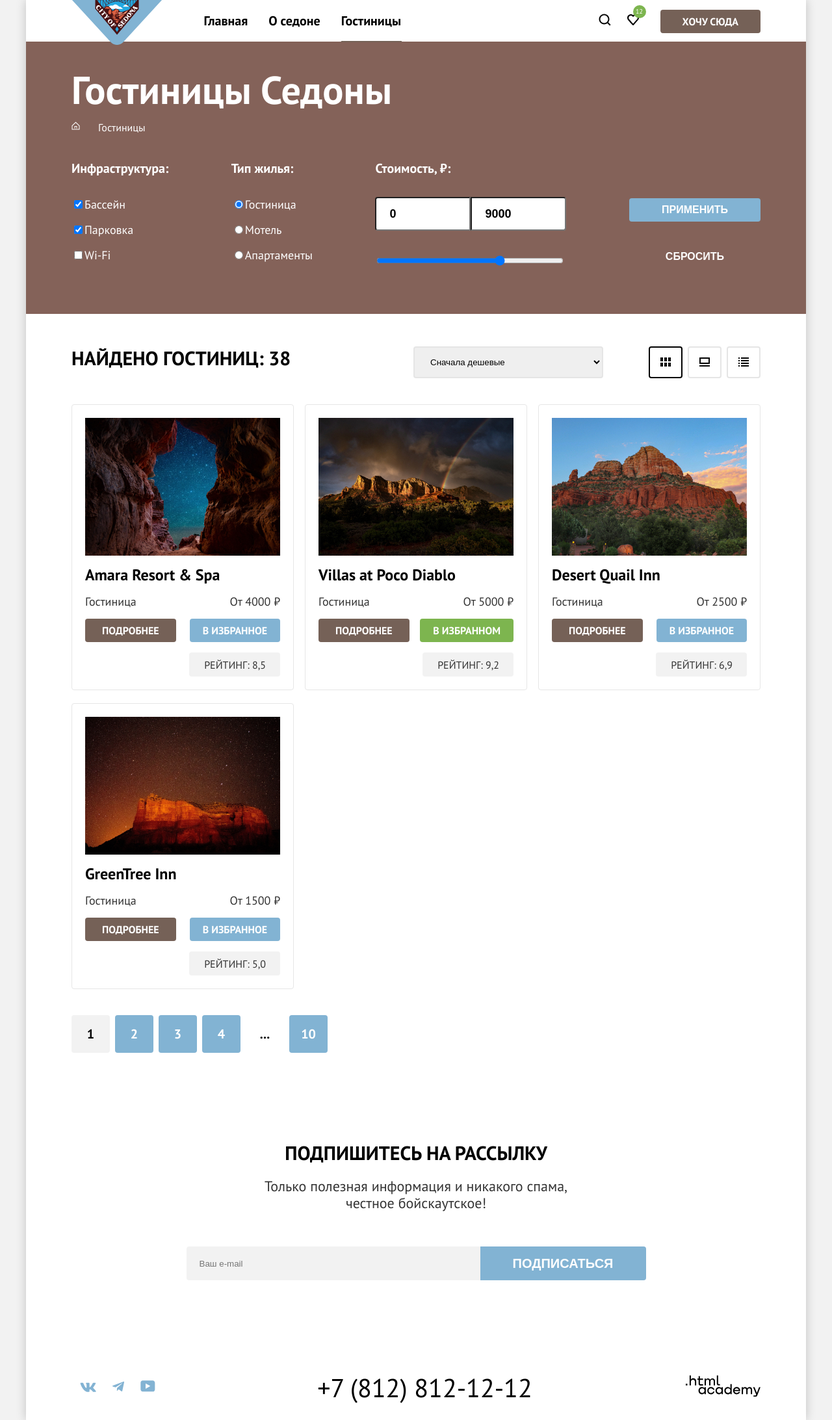
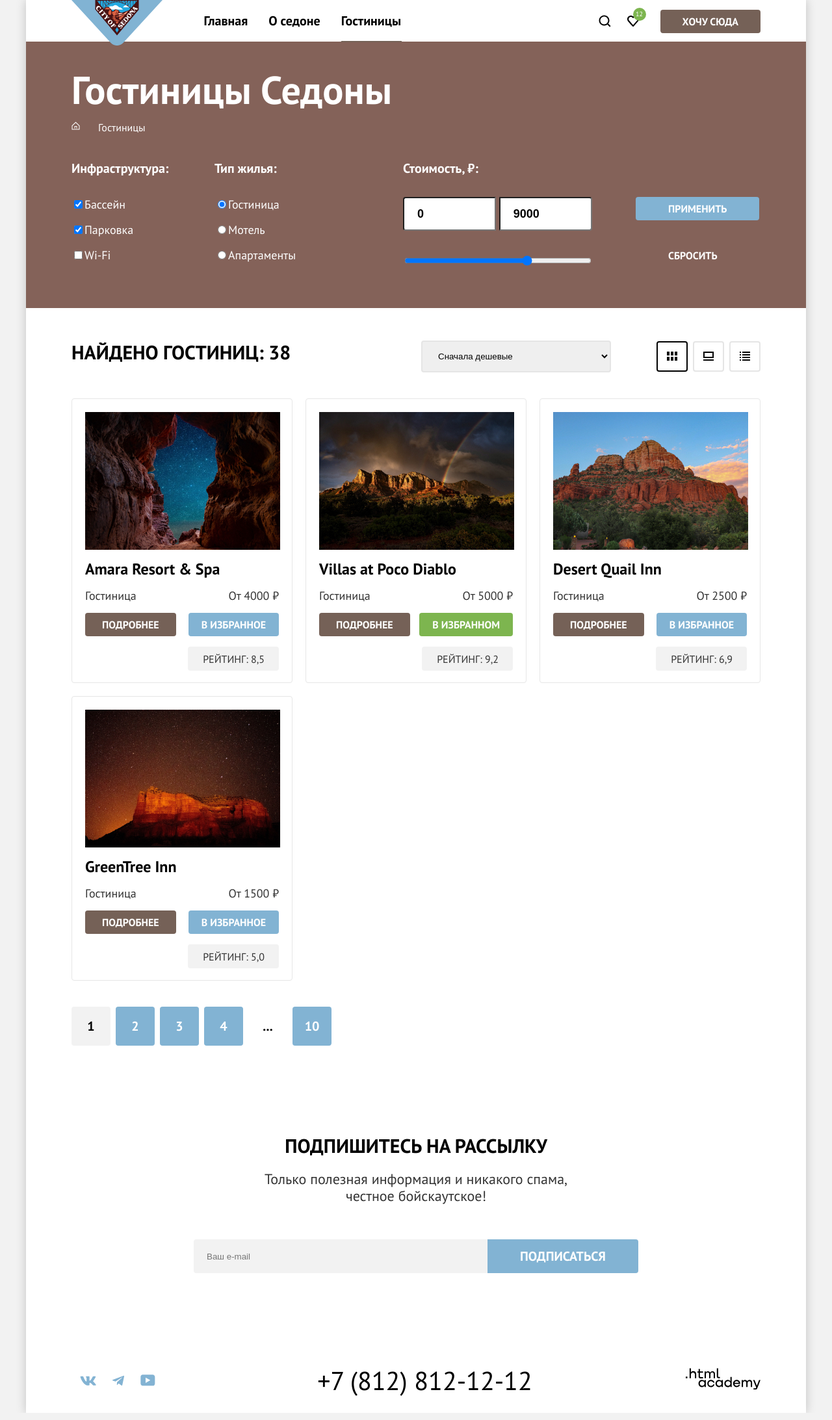
Before and after one commit to htmlacademy-htmlcss/963049-sedona-39, a website: page catalog.html in a window 1280 px wide. Shown: the whole page at 65% size. Drawn offline with Linux system fonts and the light colour scheme.

Commit message:
Добавление сеток на гридах

```diff
--- a/catalog.html
+++ b/catalog.html
@@ -332,9 +332,7 @@
       </main>
 
       <footer class="main-footer footer" data-test="footer">
-        <ul class="footer-list">
-          <li class="footer-list__item footer-social">
-            <ul class="footer-social-list social-list">
+        <ul class="footer__social-list social-list">
           <li class="social-list__item">
             <a class="social-list__link" href="https://vk.com/htmlacademy" aria-label="Логотип ВКонтакте">
               <svg width="25" height="15" viewBox="0 0 25 15" fill="none" xmlns="http://www.w3.org/2000/svg">
@@ -357,12 +355,8 @@
             </a>
           </li>
         </ul>
-          </li>
-          <li class="footer-list__item contacts-phone">
-            <a class="contacts-phone__link" href="tel:+78128121212">+7 (812) 812-12-12</a>
-          </li>
-          <li class="footer-list__item footer-logo">
-            <a class="footer-logo__link" href="https://htmlacademy.ru/" aria-label="Логотип HTML Academy">
+        <a class="footer__contacts-phone-link" href="tel:+78128121212">+7 (812) 812-12-12</a>
+        <a class="footer__logo-link" href="https://htmlacademy.ru/" aria-label="Логотип HTML Academy">
           <svg width="115" height="34" viewBox="0 0 115 34" fill="none" xmlns="http://www.w3.org/2000/svg">
             <g clip-path="url(#clip0_33515_1190)">
             <path d="M0 13.2564V15.8564H2.5V13.2564H0Z" fill="black"/>
@@ -385,8 +379,6 @@
             </defs>
             </svg>
         </a>
-          </li>
-        </ul>
       </footer>
 
     </div>
--- a/styles/styles.css
+++ b/styles/styles.css
@@ -25,6 +25,7 @@
 body {
   display: flex;
   flex-direction: column;
+  min-width: 1280px;
   min-height: 100%;
   margin: 0;
   font-family: "PT Sans", sans-serif;
@@ -36,12 +37,22 @@
   background-color: #f2f2f2;
 }
 
+*,
+*::after,
+*::before {
+  box-sizing: border-box;
+}
+
 .main-container {
-  min-width: 1200px;
+  display: flex;
+  flex-direction: column;
+  width: 1200px;
   margin: 0 auto;
-  margin-right: 40px;
-  margin-left: 40px;
   box-shadow: 0 0 15px 0 #00000033;
+}
+
+.button {
+  font-family: "PT Sans";
 }
 
 .visually-hidden {
@@ -60,38 +71,35 @@
 /* Header */
 
 .header {
+  position: relative;
+  width: 1200px;
   margin: 0 auto;
-  padding: 14px 70px;
+  padding: 0 70px;
   background-color: #ffffff;
+  z-index: 1;
 }
 
 .logo-nav__image {
-  position: absolute;
   display: block;
-  top: -15px;
-  left: 0;
+  margin-bottom: -6px;
   width: 140px;
   height: 70px;
 }
 
 .navigation {
   display: flex;
-  flex-direction: row;
   justify-content: space-between;
   align-items: center;
 }
 
 .navigation-wrap {
-  position: relative;
   display: flex;
-  flex-direction: row;
   justify-content: space-between;
   width: 507px;
 }
 
 .navigation-list {
   display: flex;
-  flex-direction: row;
   justify-content: space-between;
   align-items: center;
   flex-wrap: wrap;
@@ -142,11 +150,18 @@
 }
 
 .user-list__item:not(:last-child) {
-  margin-right: 24px;
+  margin-right: 4px;
 }
 
 .user-list__item:last-child {
-  margin-left: 8px;
+  margin-left: 18px;
+}
+
+.user-list__link {
+  display: flex;
+  justify-content: center;
+  align-items: center;
+  padding: 10px;
 }
 
 .user-list__link-heart {
@@ -156,8 +171,8 @@
 .user-list__link-heart::after {
   position: absolute;
   content: '12';
-  top: -14px;
-  left: 10px;
+  top: 0;
+  left: 20px;
   display: flex;
   justify-content: center;
   align-items: center;
@@ -169,7 +184,7 @@
   line-height: 10px;
   text-align: center;
   color: #ffffff;
-  background-color: #7DB54F;
+  background-color: #7db54f;
   border-radius: 50%;
 }
 
@@ -191,24 +206,28 @@
 
 .main-page {
   flex-grow: 1;
+  min-height: 100vh;
   background-color: #ffffff;
 }
 
 /* Hero */
 
 .hero-image-wrap {
-  background-image: url("../images/main/hero-background.jpg");
+  min-height: 485px;
+  background-image: url(../images/main/hero-bottom-base.svg) ,url(../images/main/hero-background.jpg);
   background-color: #846259;
-  background-size: cover;
-  background-position: center;
+  background-size: 100% auto, cover;
+  background-position: center bottom, center;
   background-repeat: no-repeat;
+}
+
+.hero-image-wrap__title {
+  padding-top: 51px;
 }
 
 .hero-image {
   display: block;
   margin: 0 auto;
-  padding-top: 51px;
-  padding-bottom: 82px;
 }
 
 .hero-wrap {
@@ -248,9 +267,9 @@
 }
 
 .advantages-list {
-  display: flex;
-  flex-direction: row;
-  flex-wrap: wrap;
+  display: grid;
+  grid-template-columns: repeat(3, 400px);
+  grid-template-rows: repeat(3, 385px);
   width: 1200px;
   margin: 0;
   margin-bottom: 64px;
@@ -258,29 +277,38 @@
   list-style: none;
 }
 
+.advantages-list__item {
+  color: #000000;
+  background-color: #e6f0f6;
+}
+
+.advantages-list__item:nth-child(even) {
+  background-color: #f0f6fa;
+}
+
+.advantages-list__item.advantages-item-wide {
+  display: flex;
+  width: 1200px;
+  color: #ffffff;
+  background-color: #82b3d3;
+}
+
 .advantages-item-wide {
-  display: flex;
-  flex-direction: row;
-  justify-content: space-between;
-  width: 1200px;
+  grid-column: 1 / -1;
 }
 
 .advantages-list__item-wrap {
-  width: 230px;
+  width: 400px;
+  min-height: 385px;
   margin: 0;
-  padding: 113px 85px;
-  background-color: #f0f6fa;
+  padding: 102px 85px;
 }
 
 .advantages-list__item-wrap-wide {
-  width: 230px;
+  width: 400px;
+  min-height: 385px;
   margin: 0;
   padding: 102px 85px;
-  background-color: #82B3D3;
-}
-
-.advantages-list__item-road-wrap {
-  background-color: #e6f0f6;
 }
 
 .advantages-list__subtitle {
@@ -290,24 +318,14 @@
   font-size: 24px;
   line-height: 28px;
   font-weight: 700;
-  color: #000000;
   text-align: center;
   text-transform: uppercase;
-}
-
-.advantages-list__subtitle-wide {
-  color: #ffffff;
 }
 
 .advantages-list__text {
   margin: 0;
   padding: 0;
-  color: #000000;
   text-align: center;
-}
-
-.advantages-list__text-wide {
-  color: #ffffff;
 }
 
 .advantages-list__image {
@@ -354,7 +372,6 @@
 
 .services-list {
   display: flex;
-  flex-direction: row;
   justify-content: space-between;
   flex-wrap: wrap;
   width: 1200px;
@@ -363,11 +380,18 @@
   list-style: none;
 }
 
+.services-list__item {
+  background-color: #f0f6fa;
+}
+
+.services-list__item:nth-child(even) {
+  background-color: #ffffff;
+}
+
 .advantage {
-  width: 230px;
+  width: 400px;
   margin: 0;
   padding: 81px 85px 81px 85px;
-  background-color: #f0f6fa;
 }
 
 .advantage-image-wrap {
@@ -375,12 +399,10 @@
   text-align: center;
 }
 
-.advantage-second {
-  background-color: #ffffff;
-}
-
 .advantage-title {
   margin-bottom: 30px;
+  font-size: 24px;
+  line-height: 28px;
 }
 
 .advantage-text {
@@ -411,6 +433,7 @@
 }
 
 .search-button {
+  display: inline-block;
   margin: 0;
   padding: 8px 50px;
   font-size: 20px;
@@ -448,7 +471,6 @@
 .subscribe-wrap {
   margin: 0 auto;
   padding: 96px 258px 104px 258px;
-  width: 684px;
 }
 
 .subscribe__title {
@@ -471,17 +493,16 @@
 
 .subscribe__form {
   display: flex;
-  flex-direction: row;
   justify-content: center;
   margin: 0 auto;
   padding: 0;
 }
 
 .subscribe__email-adress {
-  width: 87px;
+  width: 452px;
   margin: 0;
   padding: 14px 345px 14px 20px;
-  background-color: #F2F2F2;
+  background-color: #f2f2f2;
   border: none;
   border-radius: 4px 0 0 4px;
 }
@@ -505,25 +526,19 @@
 /* Footer */
 
 .footer {
+  display: flex;
+  justify-content: space-between;
+  align-items: center;
+  flex-wrap: wrap;
+  width: 1200px;
   margin: 0 auto;
   padding: 40px 70px 30px 70px;
+  list-style: none;
   background-color: #ffffff;
 }
 
-.footer-list {
+.footer__social-list {
   display: flex;
-  flex-direction: row;
-  justify-content: space-between;
-  align-items: center;
-  flex-wrap: wrap;
-  margin: 0;
-  padding: 0;
-  list-style: none;
-}
-
-.footer-social-list {
-  display: flex;
-  flex-direction: row;
   justify-content: space-around;
   align-items: center;
   flex-wrap: wrap;
@@ -533,7 +548,14 @@
   list-style: none;
 }
 
-.contacts-phone__link {
+.social-list__link {
+  display: flex;
+  align-items: center;
+  justify-content: center;
+  padding: 10px;
+}
+
+.footer__contacts-phone-link {
   margin: 0;
   padding: 0;
   font-size: 40px;
@@ -583,7 +605,6 @@
 
 .breadcrumbs {
   display: flex;
-  flex-direction: row;
   margin: 0;
   padding: 0;
   list-style: none;
@@ -611,16 +632,21 @@
 }
 
 .catalog-filter {
-  display: flex;
-  flex-direction: row;
-  justify-content: space-between;
+  display: grid;
+  grid-template-columns: 150px 150px 0 288px 191px;
+  grid-template-rows: 24px 101px;
+  gap: 32px 70px;
+  /*display: flex;
+  justify-content: space-between;*/
   margin: 0;
   padding: 0;
 }
 
 .catalog-filter-label-wrap {
-  display: flex;
-  justify-content: center;
+  grid-row: 1 / 3;
+  grid-column: -3 / -2;
+  /*display: flex;
+  justify-content: center;*/
   margin-bottom: 36px;
 }
 
@@ -628,6 +654,10 @@
   margin: 0;
   padding: 0;
   border: none;
+}
+
+.catalog-filter-group:nth-child(3n) {
+  margin-left: 70px;
 }
 
 .catalog-filter-list {
@@ -665,7 +695,7 @@
 }
 
 .control-text {
-  width: 103px;
+  width: 143px;
   margin: 0;
   padding: 12px 20px 12px 20px;
   font-size: 18px;
@@ -695,8 +725,10 @@
 }
 
 .catalog-filter-button-wrap {
-  display: flex;
-  flex-direction: column;
+  grid-row: -2 / -1;
+  grid-column: -2 / -1;
+  /*display: flex;
+  flex-direction: column;*/
   justify-content: flex-end;
 }
 
@@ -709,7 +741,7 @@
   color: #ffffff;
   text-align: center;
   text-transform: uppercase;
-  background-color: #82B3D3;
+  background-color: #82b3d3;
   cursor: pointer;
 }
 
@@ -760,12 +792,16 @@
   margin-right: 70px;
   padding: 14px 20px;
   text-align: left;
-  border: 2px solid #E5E5E5;
+  border: 2px solid #e5e5e5;
   border-radius: 4px;
 }
 
 .select-view-list {
   display: flex;
+  justify-content: space-between;
+  align-items: center;
+  flex-wrap: wrap;
+  width: 160px;
   margin: 0;
   padding: 0;
   list-style: none;
@@ -780,10 +816,9 @@
 }
 
 .select-button {
-  width: 16px;
-  height: 14px;
-  padding: 11px 16px;
-  border: 2px solid #E5E5E5;
+  display: block;
+  padding: 11px 14px;
+  border: 2px solid #e5e5e5;
   border-radius: 4px;
 }
 
@@ -793,24 +828,21 @@
 }
 
 .card {
-  width: 300px;
+  width: 340px;
   margin: 0;
-  margin-bottom: 20px;
   padding: 20px;
-  border: 1px solid #E6E6E6;
+  color: #333333;
+  border: 1px solid #e6e6e6;
   border-radius: 4px;
 }
 
-.card:not(:nth-child(3n)) {
-  margin-right: 17px;
-}
-
 .cards-list {
-  display: flex;
-  flex-direction: row;
-  flex-wrap: wrap;
+  display: grid;
+  grid-template-columns: repeat(3, 340px);
+  grid-template-rows: repeat(2, 438px);
+  grid-gap: 20px;
   margin: 0;
-  margin-bottom: 20px;
+  margin-bottom: 40px;
   padding: 0;
   list-style: none;
 }
@@ -824,6 +856,7 @@
 }
 
 .card-link {
+  display: block;
   text-decoration: none;
 }
 
@@ -840,19 +873,26 @@
 
 .card-text-wrap {
   display: flex;
-  flex-direction: row;
   justify-content: space-between;
   margin-bottom: 16px;
 }
 
+.card-text {
+  display: block;
+}
+
+.card-price {
+  display: block;
+}
+
 .card-button-wrap {
   display: flex;
-  flex-direction: row;
   justify-content: space-between;
   margin-bottom: 16px;
 }
 
 .card-details {
+  display: inline-block;
   margin: 0;
   padding: 8px 26px;
   font-size: 16px;
@@ -868,6 +908,7 @@
 }
 
 .card-button {
+  display: block;
   margin: 0;
   padding: 8px 20px;
   font-family: "PT Sans";
@@ -878,19 +919,19 @@
   color: #ffffff;
   text-transform: uppercase;
   text-decoration: none;
-  background-color: #82B3D3;
+  background-color: #82b3d3;
   border: none;
   border-radius: 4px;
+  cursor: pointer;
 }
 
 .card-button-selected {
-  background-color: #7DB54F;
+  background-color: #7db54f;
 }
 
 .card-rating-wrap {
   display: flex;
-    flex-direction: row;
-    justify-content: flex-end;
+  justify-content: flex-end;
 }
 
 .card-rating {
@@ -901,7 +942,7 @@
   line-height: 20px;
   text-align: center;
   text-transform: uppercase;
-  background-color: #F2F2F2;
+  background-color: #f2f2f2;
   border: none;
   border-radius: 4px;
 }
@@ -909,8 +950,10 @@
 /* Pagination */
 
 .pagination {
-  display: flex;
-  justify-content: flex-start;
+  display: grid;
+  grid-template-rows: 60px;
+  grid-template-columns: repeat(6, 60px);
+  gap: 8px;
   margin: 0;
   margin-bottom: 40px;
   padding: 0;
@@ -918,42 +961,43 @@
 }
 
 .pagination-item {
-  width: 23px;
+  /*width: 60px;*/
   margin-right: 8px;
-  padding: 11px 18px;
+  /*padding: 11px 18px;
   text-align: center;
-  background-color: #82B3D3;
+  background-color: #82b3d3;
   border: none;
-  border-radius: 4px;
+  border-radius: 4px;*/
 }
 
 .pagination-item:last-child {
   margin-right: 0;
 }
 
-.pagination-item-active {
-  background-color: #F2F2F2;
-}
-
-.pagination-item-ellipses {
-  background-color: transparent;
-}
-
 .pagination-link {
-  margin: 0;
+  display: flex;
+  justify-content: center;
+  align-items: center;
+  width: 60px;
+  height: 60px;
+  padding: 11px 18px;
   font-size: 20px;
   font-weight: 700;
   line-height: 36px;
+  color: #ffffff;
+  background-color: #82b3d3;
   text-decoration: none;
-  color: #ffffff;
+  border: none;
+  border-radius: 4px;
 }
-
 
 .pagination-link-active {
   color: #000000;
+  background-color: #f2f2f2;
 
 }
 
 .pagination-link-ellipses {
   color: #000000;
+  background-color: transparent;
 }
```
Also changed, not shown: index.html (+11 -17 lines), images/main/hero-bottom-base.svg. Lines whose indentation alone changed are shown as unchanged.
